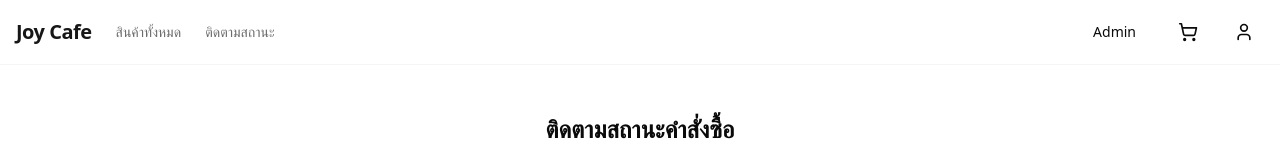
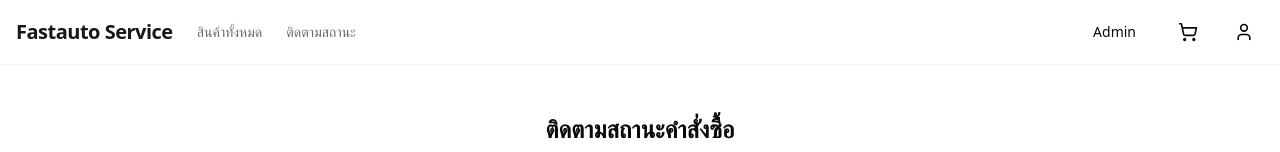
Before and after one commit to isarachootip/vibechatbot, a Next.js app: page /tracker in a window 1280 px wide. Shown: the top 152 px of the page. Built offline with nearby package versions, Linux system fonts and the light colour scheme; no server answers.

Commit message:
Update branding to Fastauto Service

```diff
--- a/src/app/admin/layout.tsx
+++ b/src/app/admin/layout.tsx
@@ -22,7 +22,7 @@ export default async function AdminLayout({
             <aside className="w-full bg-slate-900 text-white md:w-64 md:min-h-screen flex-shrink-0">
                 <div className="p-6 border-b border-slate-700">
                     <h2 className="text-xl font-bold tracking-tight">Admin Console</h2>
-                    <p className="text-xs text-slate-400 mt-1">Joy Cafe Management</p>
+                    <p className="text-xs text-slate-400 mt-1">Fastauto Service Management</p>
                 </div>
 
                 <nav className="flex flex-col p-4 space-y-2">
--- a/src/app/admin/print-dashboard/page.tsx
+++ b/src/app/admin/print-dashboard/page.tsx
@@ -145,7 +145,7 @@ export default function PrintDashboard() {
             <body>
                 <div class="label">
                     <div class="header">
-                        <div style="font-size: 18px; font-weight: bold;">JOY CAFE</div>
+                        <div style="font-size: 18px; font-weight: bold;">FASTAUTO SERVICE</div>
                         <div class="order-number">#${order.orderNumber || order.id.slice(-6).toUpperCase()}</div>
                         ${order.queueNumber ? `<div class="queue-number">${order.queueNumber}</div>` : ''}
                         <div style="font-size: 10px; color: #666;">${new Date(order.createdAt).toLocaleString('th-TH')}</div>
--- a/src/app/layout.tsx
+++ b/src/app/layout.tsx
@@ -13,8 +13,8 @@ const geistMono = Geist_Mono({
 });
 
 export const metadata: Metadata = {
-  title: "Joy Cafe - Food & Drink",
-  description: "Order your favorite food and drinks online from Joy Cafe.",
+  title: "Fastauto Service - Auto1",
+  description: "ศูนย์บริการรถยนต์ครบวงจร Fastauto Service",
 };
 
 import { Navbar } from "@/components/layout/Navbar";
--- a/src/app/tracker/page.tsx
+++ b/src/app/tracker/page.tsx
@@ -1,7 +1,7 @@
 import { OrderTracker } from "@/components/order/OrderTracker";
 
 export const metadata = {
-    title: "ติดตามสถานะ - Joy Cafe",
+    title: "ติดตามสถานะ - Fastauto Service",
     description: "ตรวจสอบสถานะคำสั่งซื้อของคุณได้ที่นี่",
 };
 
--- a/src/components/admin/OrderManagement.tsx
+++ b/src/components/admin/OrderManagement.tsx
@@ -219,7 +219,7 @@ export function OrderManagement({ initialOrders }: Props) {
             <body>
                 <div class="label">
                     <div class="header">
-                        <div style="font-size: 18px; font-weight: bold;">JOY CAFE</div>
+                        <div style="font-size: 18px; font-weight: bold;">FASTAUTO SERVICE</div>
                         <div class="order-number">#${order.orderNumber || order.id.slice(-6).toUpperCase()}</div>
                         ${order.queueNumber ? `<div class="queue-number">${order.queueNumber}</div>` : ''}
                         <div style="font-size: 10px; color: #666;">${new Date(order.createdAt).toLocaleString('th-TH')}</div>
--- a/src/components/layout/Hero.tsx
+++ b/src/components/layout/Hero.tsx
@@ -11,7 +11,7 @@ import { ChevronLeft, ChevronRight } from "lucide-react";
 const BANNERS = [
     {
         id: 1,
-        title: "Welcome to Joy Cafe",
+        title: "Welcome to Fastauto Service",
         description: "Experience the perfect blend of premium coffee and cozy vibes.",
         image: "https://images.unsplash.com/photo-1509042239860-f550ce710b93?auto=format&fit=crop&q=80&w=2000",
         cta: "Order Now",
--- a/src/components/layout/Navbar.tsx
+++ b/src/components/layout/Navbar.tsx
@@ -17,7 +17,7 @@ export function Navbar() {
                 <div className="mr-4 flex">
                     <Link href="/products" className="mr-6 flex items-center space-x-2">
                         <span className="font-bold inline-block text-xl tracking-tight text-primary">
-                            Joy Cafe
+                            Fastauto Service
                         </span>
                     </Link>
                     {/* Desktop Navigation - Storefront */}
```
Also changed, not shown: scripts/add-mock-images.js (added, +53 -0 lines).
